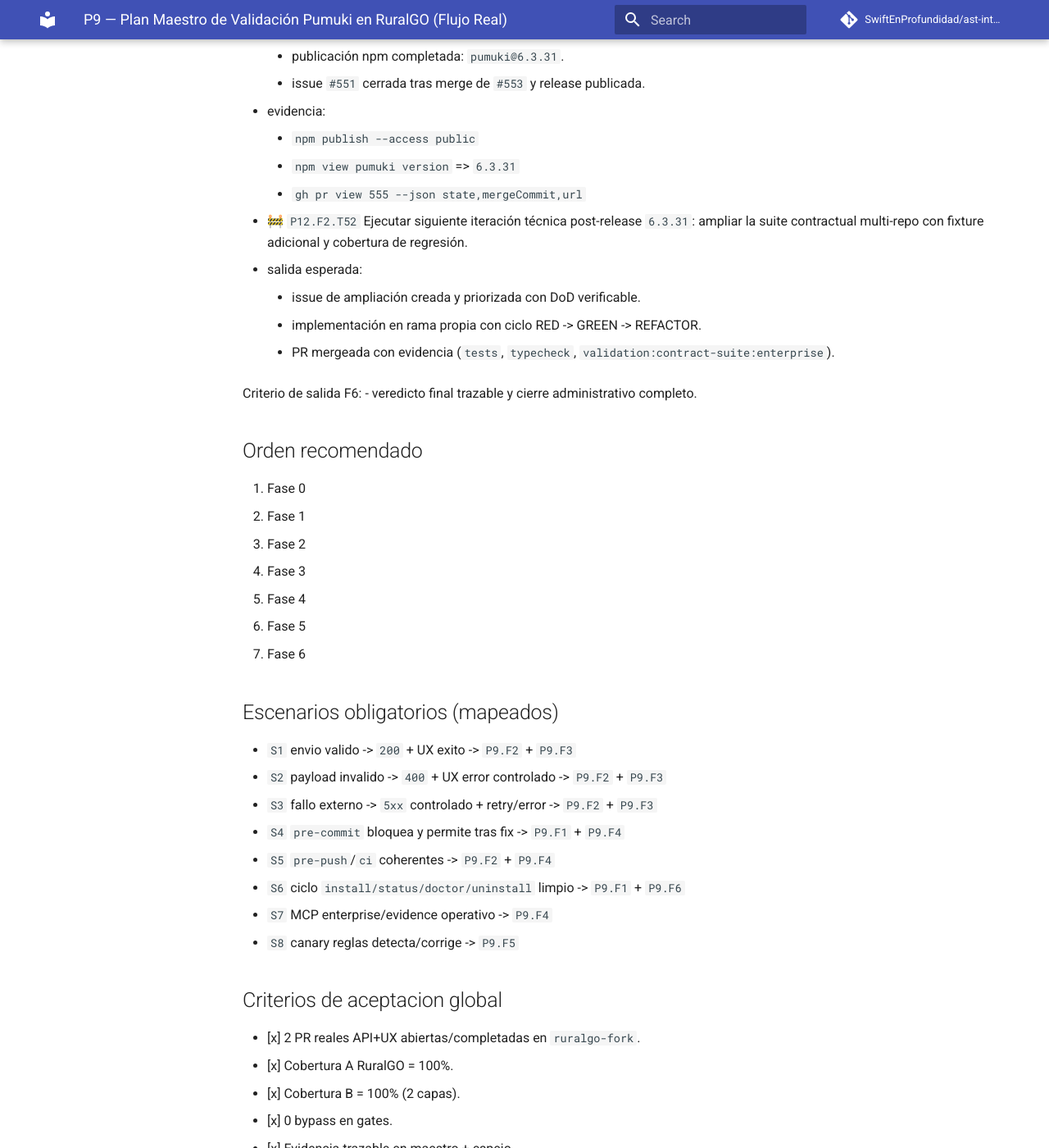
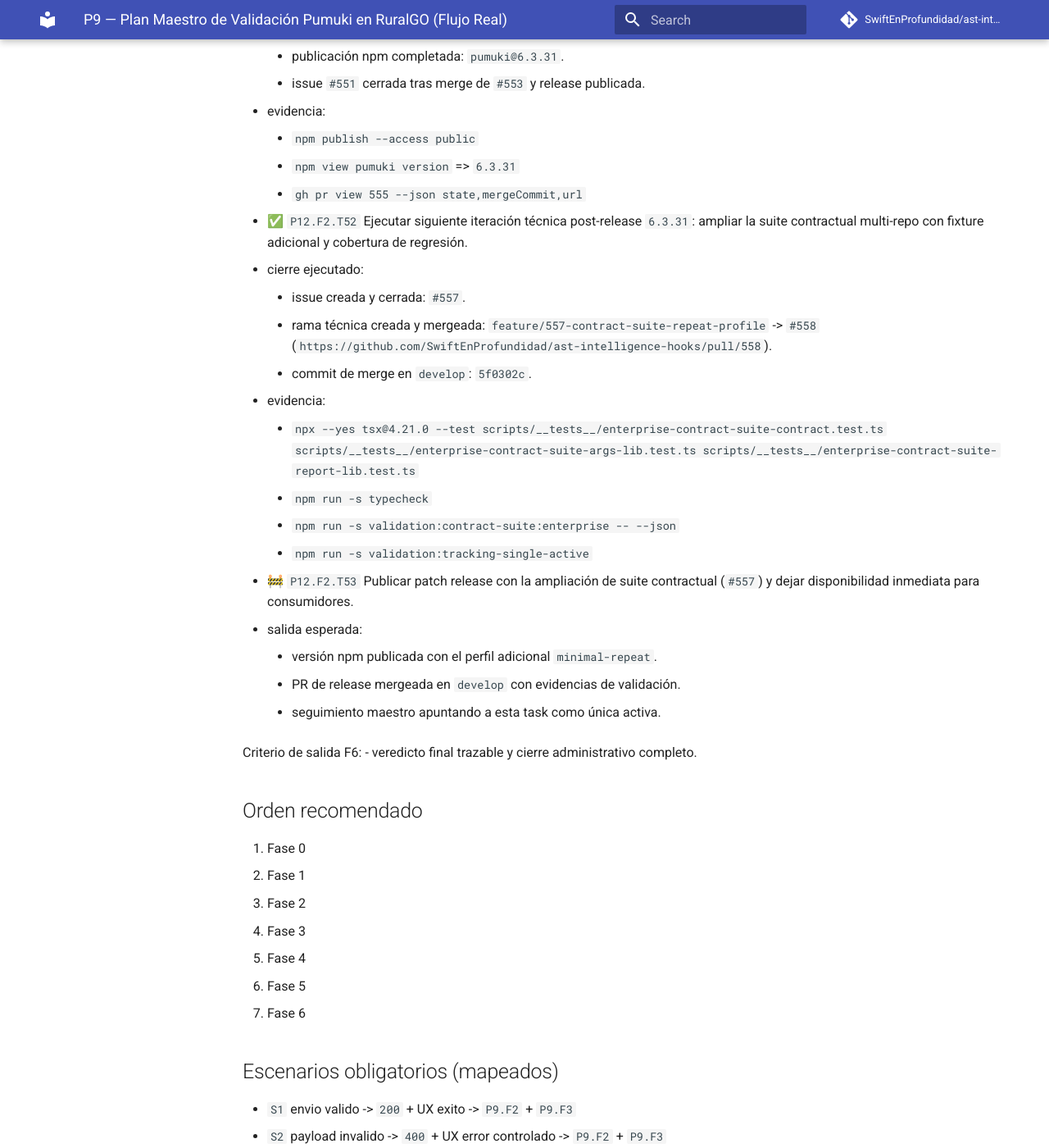
Before and after one commit to SwiftEnProfundidad/ast-intelligence-hooks, an MkDocs documentation site: the page built from docs/seguimiento-completo-validacion-ruralgo-03-03-2026.md, in a window 1280 px wide and 1400 px high, scrolled down 62625 px. Shown: the whole window at 82% size. Built offline with MkDocs 1.6.1 and Material for MkDocs 9.7.7, drawn with Linux system fonts in a browser that asks for light colours; comment, search, counter and statistics services are not loaded.

Commit message:
docs(tracking): close t52 and activate t53 release

```diff
--- a/docs/seguimiento-completo-validacion-ruralgo-03-03-2026.md
+++ b/docs/seguimiento-completo-validacion-ruralgo-03-03-2026.md
@@ -1746,11 +1746,22 @@ Criterio de salida F5:
     - `npm view pumuki version` => `6.3.31`
     - `gh pr view 555 --json state,mergeCommit,url`
 
-- 🚧 `P12.F2.T52` Ejecutar siguiente iteración técnica post-release `6.3.31`: ampliar la suite contractual multi-repo con fixture adicional y cobertura de regresión.
+- ✅ `P12.F2.T52` Ejecutar siguiente iteración técnica post-release `6.3.31`: ampliar la suite contractual multi-repo con fixture adicional y cobertura de regresión.
+  - cierre ejecutado:
+    - issue creada y cerrada: `#557`.
+    - rama técnica creada y mergeada: `feature/557-contract-suite-repeat-profile` -> `#558` (`https://github.com/SwiftEnProfundidad/ast-intelligence-hooks/pull/558`).
+    - commit de merge en `develop`: `5f0302c`.
+  - evidencia:
+    - `npx --yes tsx@4.21.0 --test scripts/__tests__/enterprise-contract-suite-contract.test.ts scripts/__tests__/enterprise-contract-suite-args-lib.test.ts scripts/__tests__/enterprise-contract-suite-report-lib.test.ts`
+    - `npm run -s typecheck`
+    - `npm run -s validation:contract-suite:enterprise -- --json`
+    - `npm run -s validation:tracking-single-active`
+
+- 🚧 `P12.F2.T53` Publicar patch release con la ampliación de suite contractual (`#557`) y dejar disponibilidad inmediata para consumidores.
   - salida esperada:
-    - issue de ampliación creada y priorizada con DoD verificable.
-    - implementación en rama propia con ciclo RED -> GREEN -> REFACTOR.
-    - PR mergeada con evidencia (`tests`, `typecheck`, `validation:contract-suite:enterprise`).
+    - versión npm publicada con el perfil adicional `minimal-repeat`.
+    - PR de release mergeada en `develop` con evidencias de validación.
+    - seguimiento maestro apuntando a esta task como única activa.
 
 Criterio de salida F6:
 - veredicto final trazable y cierre administrativo completo.
```
Also changed, not shown: docs/registro-maestro-de-seguimiento.md (+1 -1 lines).
